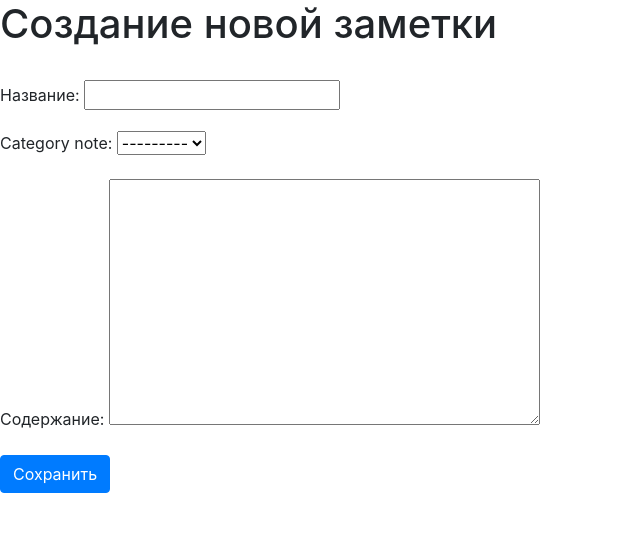
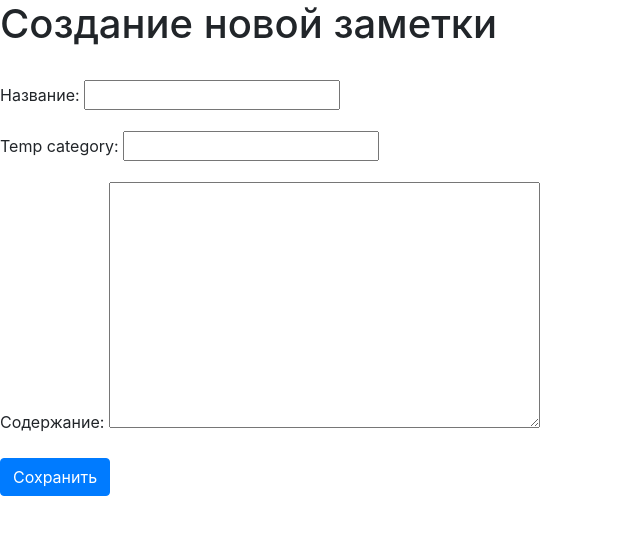
Before and after one commit to Svesh1-800/web-notes, a Django app: page /add_note/ in a window 1280 px wide. Shown: the part 56-591 px from the top of the page, without its empty margins (0-640 px from the left). Run offline with Django 3.2, Linux system fonts and the light colour scheme; data comes from the database, SQL or seed files in the repository; both versions use the stored data as it was after the commit; some libraries are stand-ins or nearby versions.

Commit message:
fix: categories for model Note
now we can don't mark available options with selector(i added TextInput instead of selector). Also we can created unexisting value

```diff
--- a/jnotes/notes/forms.py
+++ b/jnotes/notes/forms.py
@@ -0,0 +1,28 @@
+from django import forms
+from django.db import models
+
+
+from .models import Note, Category
+
+
+class CreateForm(forms.ModelForm):
+    temp_category = forms.CharField()
+    field_order = ['title_note','temp_category','content_note']
+    class Meta:
+        model = Note
+        fields = '__all__'
+        field_order = ['title_note','content_note']
+
+        widgets = {
+            'category_note': forms.HiddenInput()
+        }
+
+    def clean(self):
+        try:
+            chosen = Category.objects.get(name=self.data['temp_category'])
+        except:
+            new_cat = Category.objects.create(name=self.data['temp_category'])
+            new_cat.save()
+            self.cleaned_data['category_note'] = new_cat
+        else:
+            self.cleaned_data['category_note'] = chosen
--- a/jnotes/notes/models.py
+++ b/jnotes/notes/models.py
@@ -1,6 +1,7 @@
 from django.db import models
 from django.urls import reverse
 from django.core.exceptions import ValidationError
+from django.http import HttpRequest
 
 
 # модель для создания категорий
@@ -17,22 +18,29 @@ class Category(models.Model):
     def clean(self):
         self.name = (self.name).lower()
 
+        print(self.name)
 
 # модель для создания аттрибутов заметки
+
+
 class Note(models.Model):
     title_note = models.CharField('Название', blank=True, max_length=150)
-    category_note = models.ForeignKey(Category, on_delete=models.CASCADE)
+    category_note = models.ForeignKey(Category,blank=True, on_delete=models.CASCADE)
     content_note = models.TextField('Содержание', blank=True)
     date_note = models.DateTimeField(auto_now_add=True)
+
 
     # функция позволяет обработать введенные данные
     def clean(self):
         if (self.title_note).strip() == "":
             self.title_note = "NoTitle"
+
+
     # при создании заметки пользователя перекидывает на главную страничку
+
     def get_absolute_url(self):
         return reverse('notes:home')
 
     # строковое представление
     def __str__(self):
-        return self.title_note + ' | ' + self.content_note
+        return self.title_note + '|' + str(self.category_note)
--- a/jnotes/notes/templates/note-add.html
+++ b/jnotes/notes/templates/note-add.html
@@ -5,7 +5,7 @@
 {% block content %}
 <h1>Создание новой заметки</h1>
 <br>
- <form method="POST">
+ <form method="POST" >
         {% csrf_token %}
         {{ form.as_p }}
         <button class="btn btn-primary">Сохранить</button>
--- a/jnotes/notes/views.py
+++ b/jnotes/notes/views.py
@@ -4,6 +4,7 @@ from django.views.generic import ListView, DetailView, CreateView, DeleteView, U
 from django.urls import reverse, reverse_lazy
 
 from .models import Note, Category
+from .forms import CreateForm
 
 
 # основная страница, со всеми заметками
@@ -25,7 +26,8 @@ class NoteDetailView(DetailView):
 class NoteAddView(CreateView):
     model = Note
     template_name = 'note-add.html'
-    fields = '__all__'
+    form_class = CreateForm
+
 
 
 # удаление заметки
@@ -57,6 +59,8 @@ def OneCategoryList(request, choice):
     category_posts = Note.objects.filter(category_note=choice)
     return render(request, 'special_category.html', {'notes_list': category_posts})
 
+
+
 # order_by() - отсортировать по определенному полю
 # values(name) - получить  объекты одного поля
 # values_list(name) - получить все объекты одного поля в формате листа
```
Also changed, not shown: jnotes/db.sqlite3, jnotes/notes/migrations/0001_initial.py, jnotes/notes/static/js/search-field.js (added).
